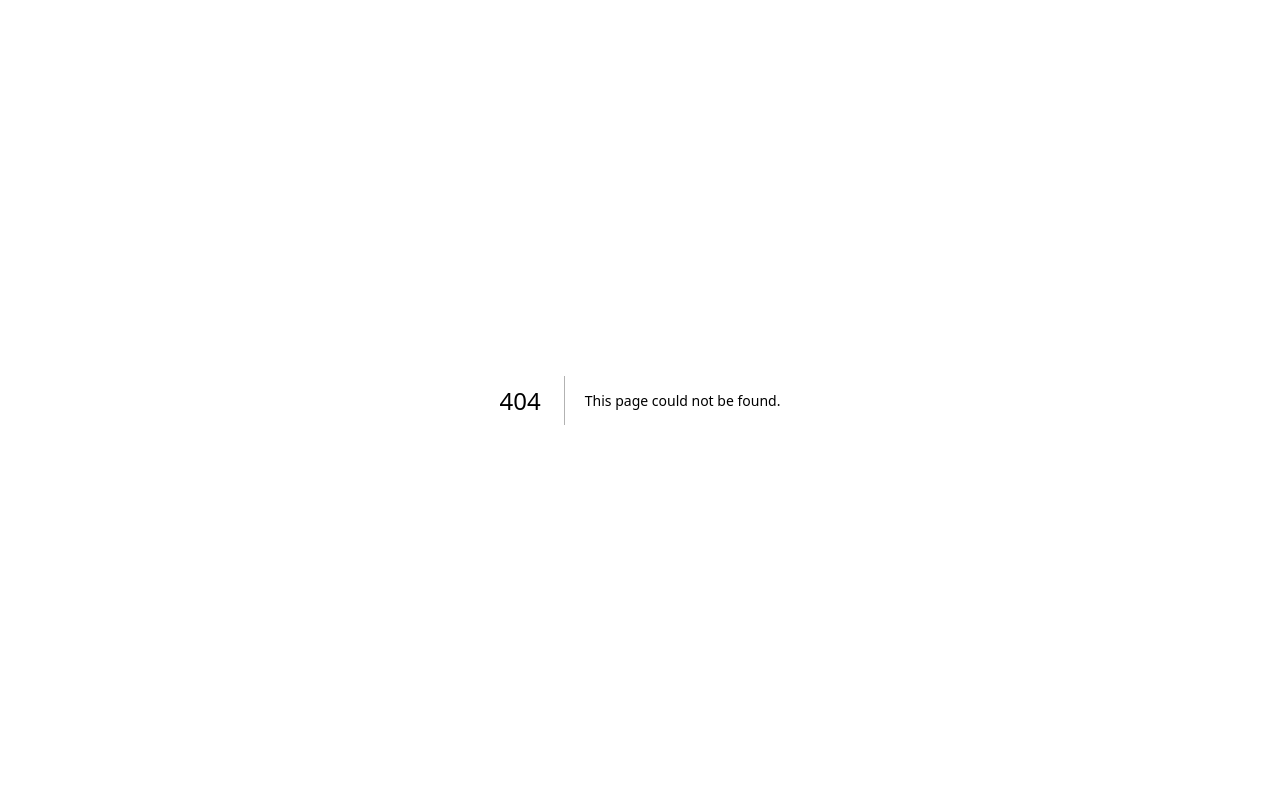
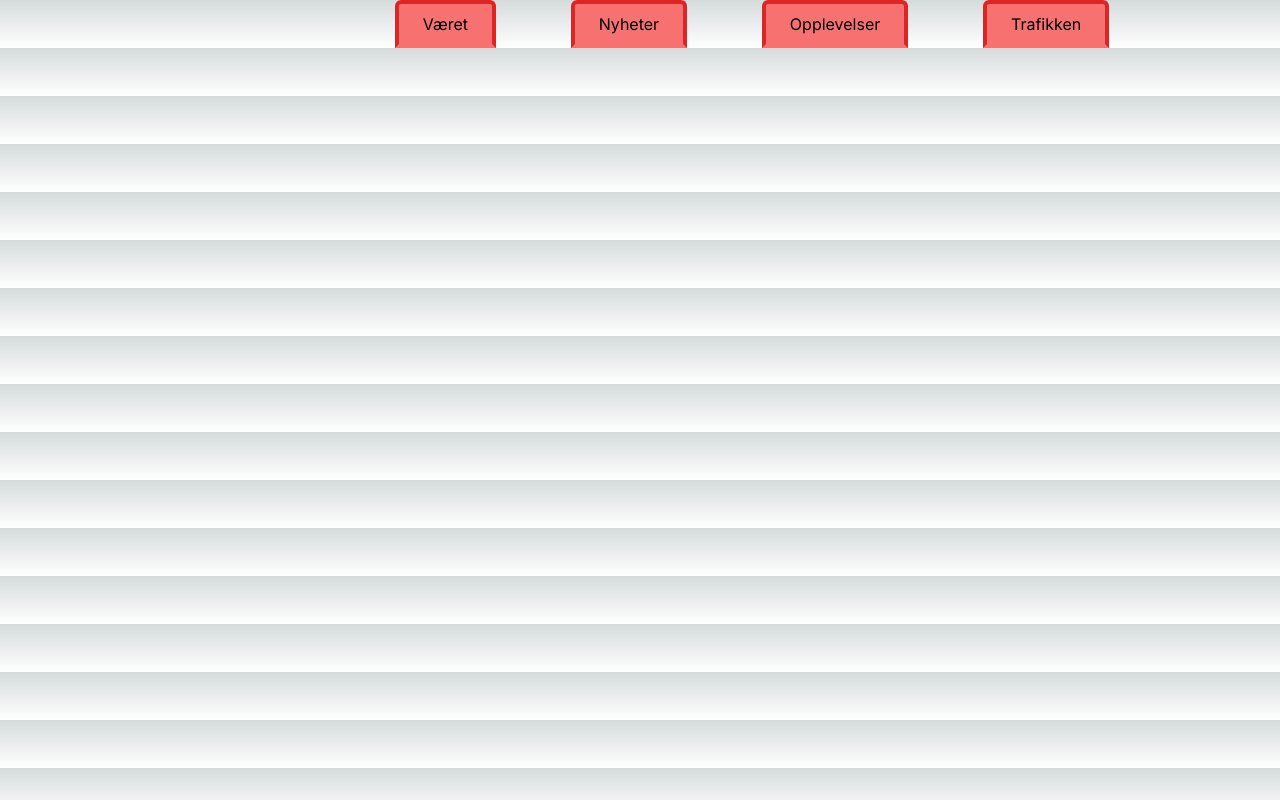
Before and after one commit to VidarHeritier/dagen-i-dag, a Next.js app: page /MainLinks in a window 1280 px wide. Before the commit this address had no page. Built offline with nearby package versions, Linux system fonts and the light colour scheme.

Commit message:
Implemented links to pages

```diff
--- /dev/null
+++ b/app/MainLinks/page.tsx
@@ -0,0 +1,27 @@
+import React from "react";
+import { StdButton } from "../ButtonLink/page";
+
+interface MainLinksProps {
+  onWeatherClick: () => void;
+  onNewsClick: () => void;
+  onCultureClick: () => void;
+  onTrafficClick: () => void;
+}
+
+const MainLinks: React.FC<MainLinksProps> = ({
+  onWeatherClick,
+  onNewsClick,
+  onCultureClick,
+  onTrafficClick,
+}) => {
+  return (
+    <nav className="flex flex-row justify-evenly ml-80 mr-24 ">
+      <StdButton onClick={onWeatherClick}>Været</StdButton>
+      <StdButton onClick={onNewsClick}>Nyheter</StdButton>
+      <StdButton onClick={onCultureClick}>Opplevelser</StdButton>
+      <StdButton onClick={onTrafficClick}>Trafikken</StdButton>
+    </nav>
+  );
+};
+
+export default MainLinks;
```
